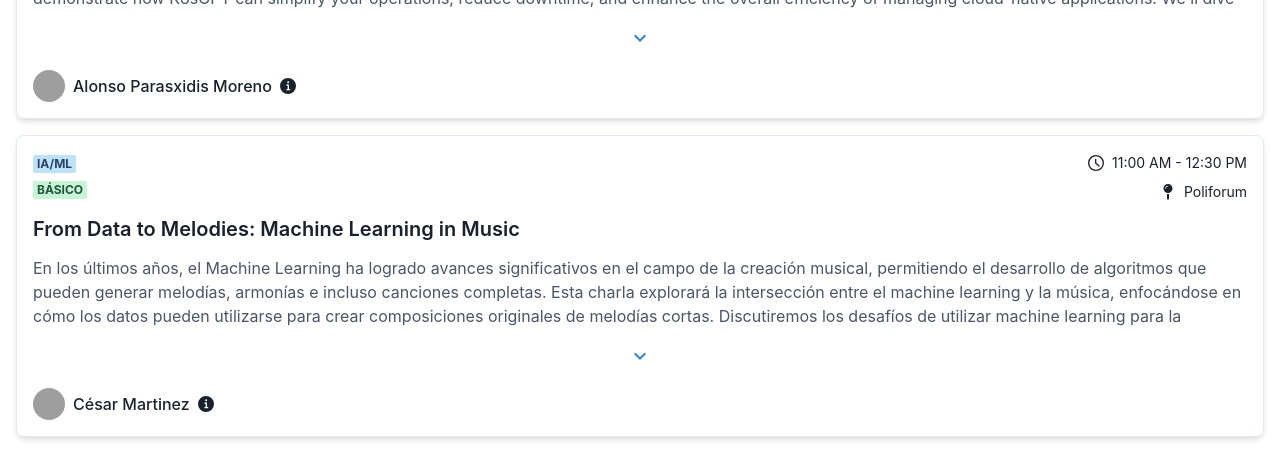
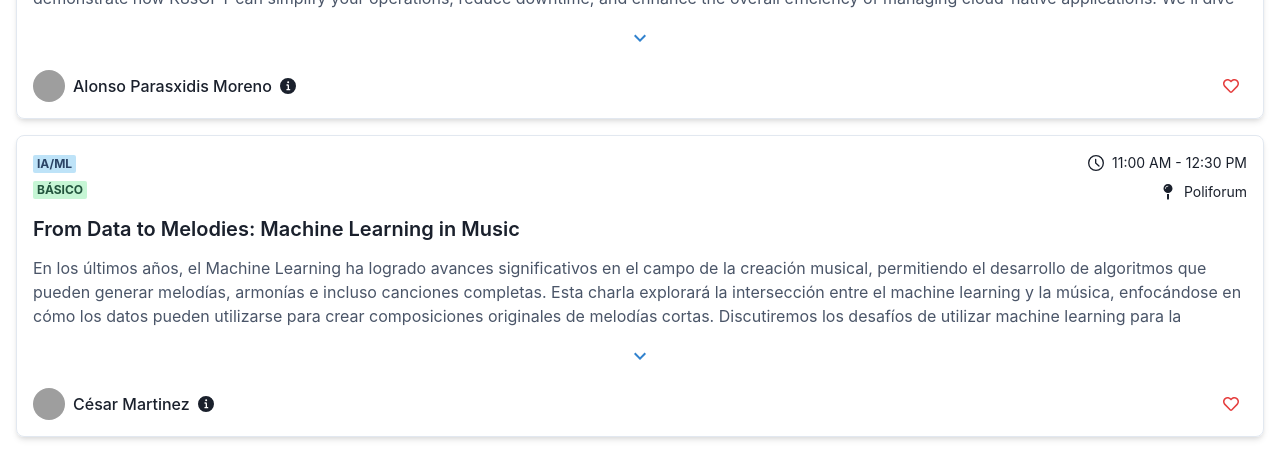
Before and after one commit to awscommunitymx/agenda, a Next.js app: page / in a window 1280 px wide. Shown: the part 319-789 px from the top of the page. Built offline with nearby package versions, Linux system fonts and the light colour scheme; grey boxes are pictures that could not be loaded.

Commit message:
Create favourite button
Co-authored-by: David Victoria <90426863+davidvictoria@users.noreply.github.com>

```diff
--- a/app/components/SessionCard.tsx
+++ b/app/components/SessionCard.tsx
@@ -3,7 +3,7 @@ import React, {useState} from 'react';
 import {Avatar, Badge, Box, Button, Collapse, Flex, HStack, Text, Tooltip, VStack} from '@chakra-ui/react';
 import {ChevronDownIcon, ChevronUpIcon, Icon, InfoIcon, TimeIcon} from '@chakra-ui/icons';
 import {Category, Level, SessionCardProps} from "@/app/types/session";
-import {FaMapPin} from "react-icons/fa";
+import {FaHeart, FaMapPin, FaRegHeart} from "react-icons/fa";
 
 const formatTime = (date: Date): string => {
     return date.toLocaleTimeString([], {hour: '2-digit', minute: '2-digit'});
@@ -34,10 +34,16 @@ const getLevelColor = (level: Level): string => {
 const SessionCard: React.FC<SessionCardProps> = ({session}) => {
     const [isCollapsed, setIsCollapsed] = useState(true);
 
+    const [isFavorite, setIsFavorite] = useState(false);
+
     const toggleAbstract = () => setIsCollapsed(!isCollapsed);
 
     const abstractWords = session.description.split(' ');
     const previewLength = Math.ceil(abstractWords.length / 3);
+
+    const handleFavorite = () => {
+        setIsFavorite(!isFavorite);
+    }
 
     return (
         <Box
@@ -103,6 +109,7 @@ const SessionCard: React.FC<SessionCardProps> = ({session}) => {
                     )}
                 </VStack>
 
+                <HStack justify={"space-between"}>
                     <HStack spacing={2}>
                         <Avatar size="sm" name={session.speaker} src={session.speakerImage}/>
                         <Text fontWeight="medium">{session.speaker}</Text>
@@ -110,6 +117,10 @@ const SessionCard: React.FC<SessionCardProps> = ({session}) => {
                             <InfoIcon/>
                         </Tooltip>
                     </HStack>
+                    <Button onClick={handleFavorite} colorScheme="red" variant="link"
+                            rightIcon={isFavorite ? <Icon as={FaHeart}/> : <Icon as={FaRegHeart}/>}>
+                    </Button>
+                </HStack>
             </VStack>
         </Box>
     );
```
Lines whose indentation alone changed are shown as unchanged.
